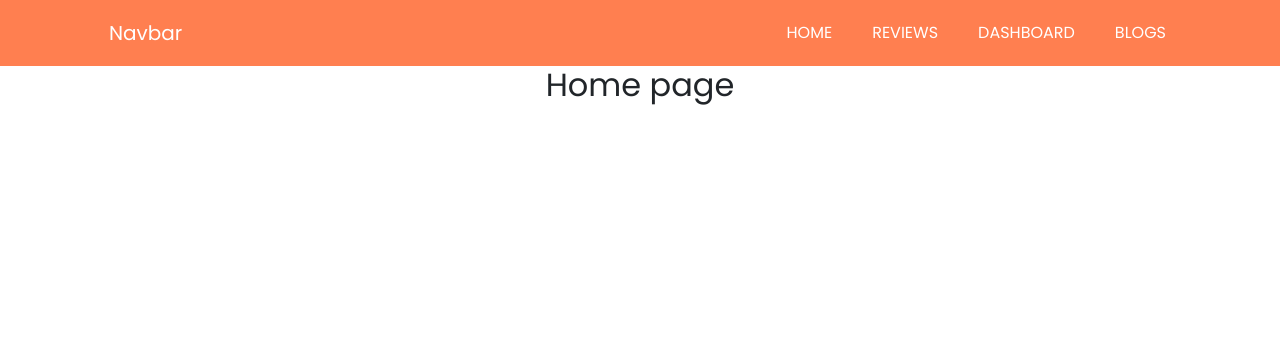
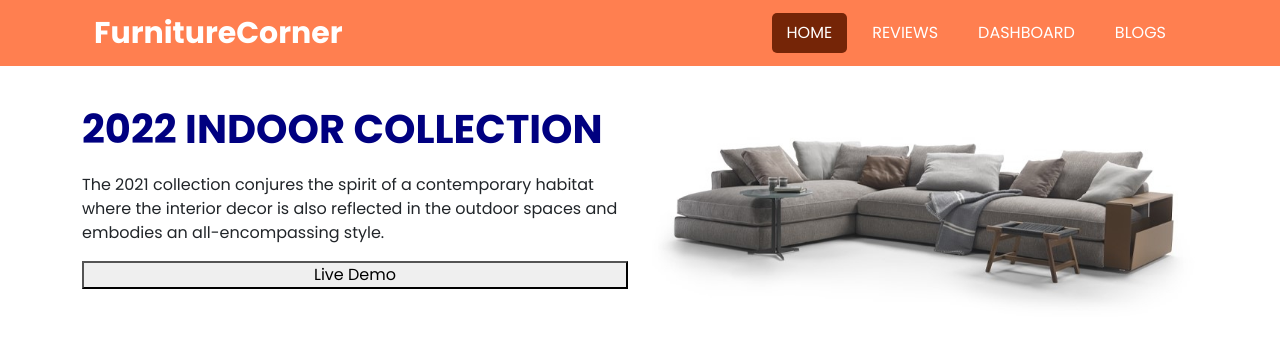
Before and after one commit to Ramash3828/furniture-corner, a React (Create React App) app: page / in a window 1280 px wide. Shown: the top 342 px of the page. Built offline with nearby package versions, Linux system fonts and the light colour scheme.

Commit message:
hero image done

```diff
--- a/src/App.js
+++ b/src/App.js
@@ -10,6 +10,7 @@ function App() {
     return (
         <div className="App">
             <Header></Header>
+
             <Routes>
                 <Route path="/" element={<Home></Home>}></Route>
                 <Route path="/reviews" element={<Reviews></Reviews>}></Route>
--- a/src/Components/Header/Header.css
+++ b/src/Components/Header/Header.css
@@ -1,12 +1,16 @@
 .myNavbar {
     background-color: coral;
 }
-.myNavbar ul li {
+.myNav ul {
+    width: 100%;
+}
+/* .myNav ul li {
     display: inline-block;
     margin: 5px;
-}
-.myNavbar a {
+} */
+.myNav a {
     display: inline-block;
+    margin: 5px;
     color: white;
     text-decoration: none;
     padding: 8px 15px;
@@ -16,8 +20,15 @@
     -ms-transition: all 0.5s;
     -o-transition: all 0.5s;
 }
-a.active,
-a:hover {
+.logo {
+    color: white;
+    font-size: 30px;
+    font-weight: 700;
+    text-decoration: none;
+}
+
+.myNav a.active,
+.myNav a:hover {
     background-color: rgb(117, 37, 7);
     color: white !important;
     border-radius: 5px;
--- a/src/Components/Header/Header.js
+++ b/src/Components/Header/Header.js
@@ -6,9 +6,9 @@ const Header = () => {
     return (
         <header className="myNavbar">
             <nav className="navbar navbar-expand-lg  container">
-                <div className="container-fluid">
-                    <Link className="navbar-brand" to="/">
-                        Navbar
+                <div className="container-fluid ">
+                    <Link className="logo" to="/">
+                        FurnitureCorner
                     </Link>
                     <button
                         className="navbar-toggler"
@@ -25,12 +25,12 @@ const Header = () => {
                         className="collapse navbar-collapse"
                         id="navbarSupportedContent"
                     >
-                        <ul className="navbar-nav  mb-2 mb-lg-0 ms-auto">
+                        <ul className="navbar-nav  mb-2 mb-lg-0 ms-auto myNav">
                             <li>
                                 <NavLink
                                     to="/"
                                     className={({ isActive }) =>
-                                        isActive ? isActive.active : "white"
+                                        isActive ? "active" : "white"
                                     }
                                 >
                                     HOME
@@ -40,7 +40,7 @@ const Header = () => {
                                 <NavLink
                                     to="/reviews"
                                     className={({ isActive }) =>
-                                        isActive ? isActive.active : "white"
+                                        isActive ? "active" : ""
                                     }
                                 >
                                     REVIEWS
@@ -50,7 +50,7 @@ const Header = () => {
                                 <NavLink
                                     to="/dashboard"
                                     className={({ isActive }) =>
-                                        isActive ? isActive.active : "white"
+                                        isActive ? "active" : "white"
                                     }
                                 >
                                     DASHBOARD
@@ -60,7 +60,7 @@ const Header = () => {
                                 <NavLink
                                     to="/blogs"
                                     className={({ isActive }) =>
-                                        isActive ? isActive.active : "white"
+                                        isActive ? "active" : "white"
                                     }
                                 >
                                     BLOGS
--- a/src/Components/Home/Home.css
+++ b/src/Components/Home/Home.css
@@ -0,0 +1,19 @@
+.img-area img {
+    width: 100%;
+    object-fit: cover;
+}
+
+.text-area {
+    text-align: left;
+    height: 100%;
+    display: flex;
+    flex-direction: column;
+    justify-content: center;
+}
+.hero-title {
+    font-size: 40px;
+    font-weight: 700;
+    color: navy;
+    text-transform: uppercase;
+    margin-bottom: 20px;
+}
--- a/src/Components/Home/Home.js
+++ b/src/Components/Home/Home.js
@@ -1,10 +1,37 @@
 import React from "react";
 import "./Home.css";
+import heroImage from "../../images/home_indoor.jpg";
 
 const Home = () => {
     return (
-        <div>
-            <h2>Home page</h2>
+        <div className="heroArea">
+            <div className="container ">
+                <div className="row">
+                    <div className="col-md-6">
+                        <div className="text-area">
+                            <h2 className="hero-title">
+                                2022 Indoor Collection
+                            </h2>
+                            <p className="hero-details">
+                                The 2021 collection conjures the spirit of a
+                                contemporary habitat where the interior decor is
+                                also reflected in the outdoor spaces and
+                                embodies an all-encompassing style.
+                            </p>
+                            <button className="hero-btn">Live Demo</button>
+                        </div>
+                    </div>
+                    <div className="col-md-6">
+                        <div className="img-area">
+                            <img
+                                className="img-fluid"
+                                src={heroImage}
+                                alt="HeroImage"
+                            />
+                        </div>
+                    </div>
+                </div>
+            </div>
         </div>
     );
 };
```
Also changed, not shown: src/images/hero-img.png (added).
